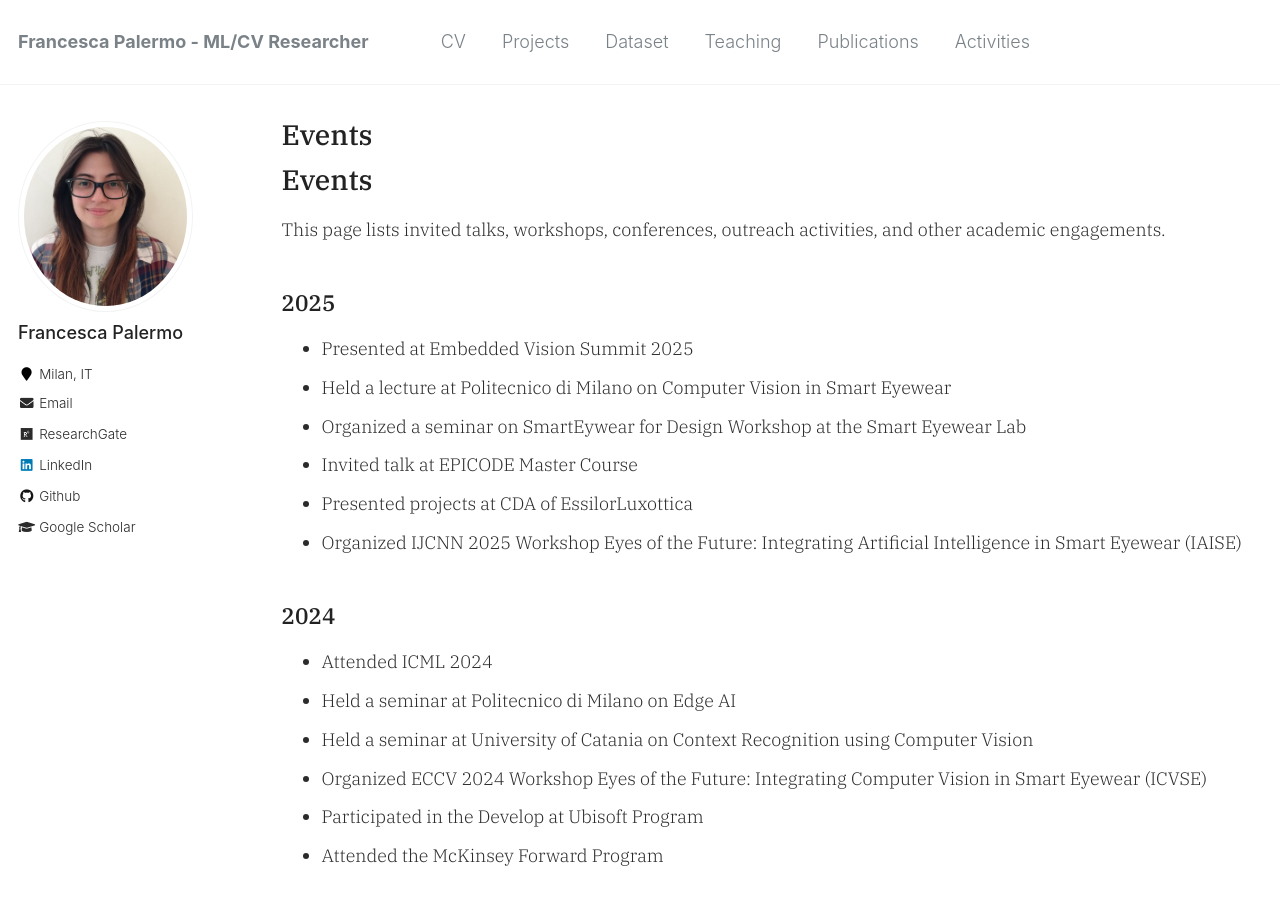
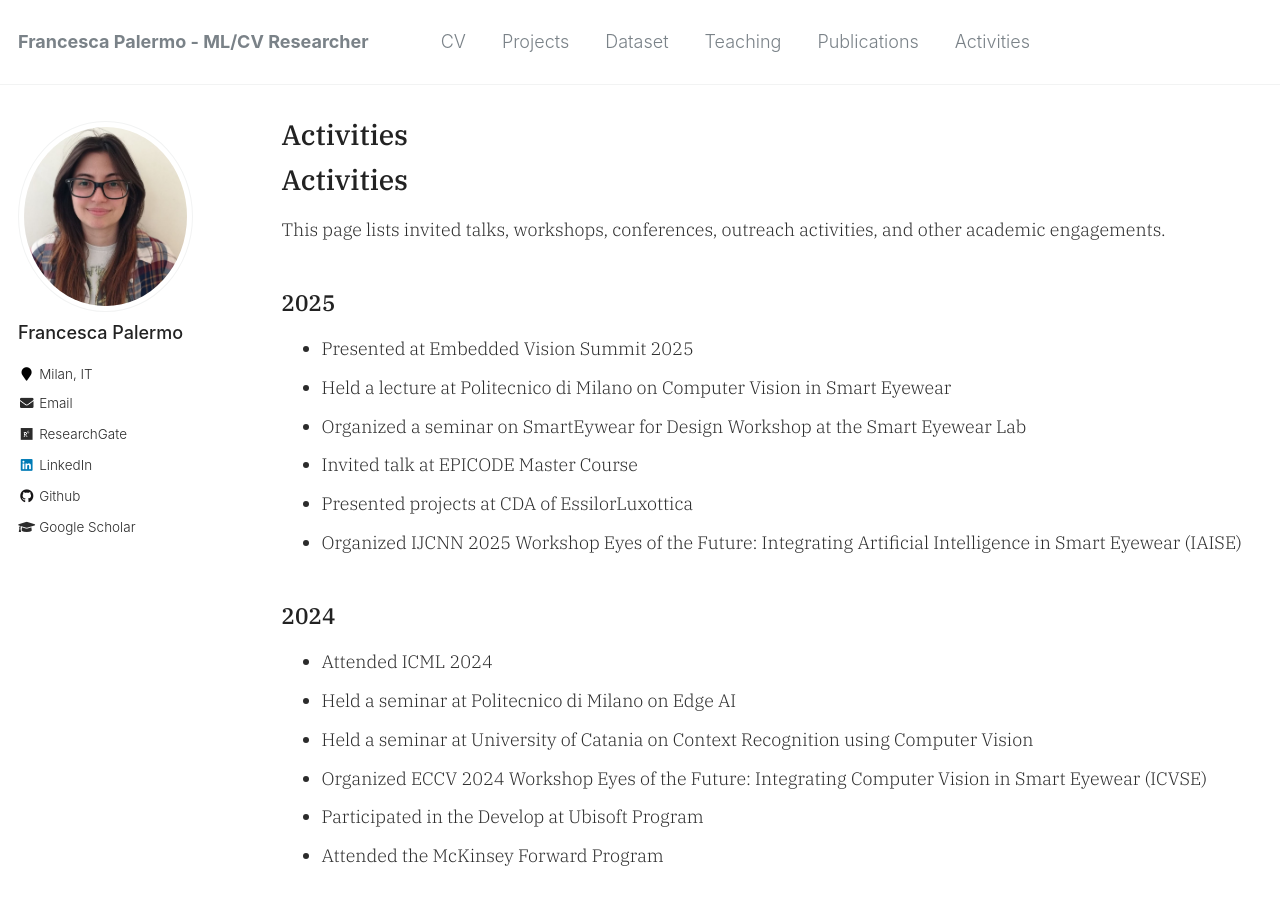
Before and after one commit to francescapalermo/francescapalermo.github.io, a Jekyll site: the page built from _pages/activities.md, in a window 1280 px wide and 900 px high. Built offline with Jekyll 4.4.1, drawn with Linux system fonts in a browser that asks for light colours.

Commit message:
solved bug

```diff
--- a/_pages/activities.md
+++ b/_pages/activities.md
@@ -1,10 +1,10 @@
 ---
 layout: archive
-title: "Events"
-permalink: /events/
+title: "Activities"
+permalink: /activities/
 author_profile: true
 ---
-# Events
+# Activities
 
 This page lists invited talks, workshops, conferences, outreach activities, and other academic engagements.
 
```
